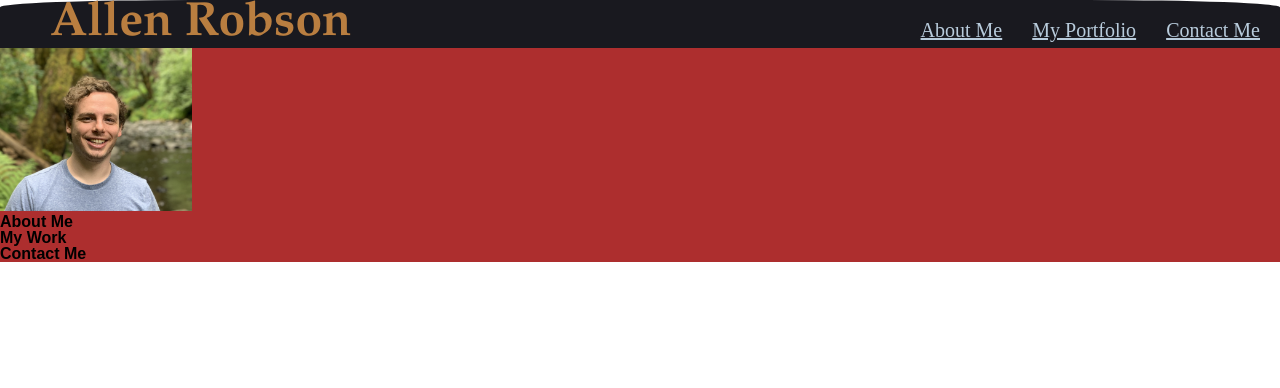
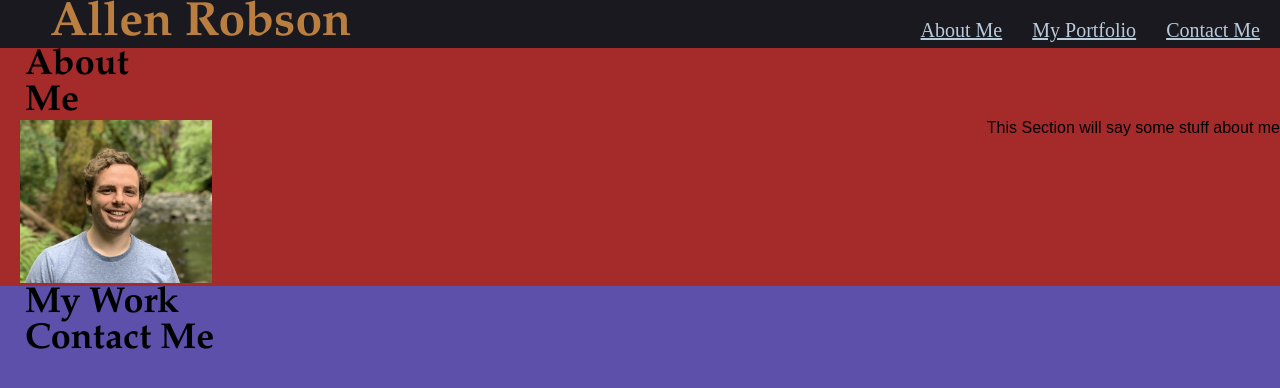
Before and after one commit to TheManamana/My-Portfolio, a plain HTML site: page index.html in a window 1280 px wide. Drawn offline with Linux system fonts and the light colour scheme.

Commit message:
Added some test styling

```diff
--- a/assets/css/reset.css
+++ b/assets/css/reset.css
@@ -3,6 +3,7 @@
     margin: 0;
     padding: 0;
     box-sizing: border-box;
+
   }
 
   /* Gives the body element a parent height to compare against */
--- a/assets/css/style.css
+++ b/assets/css/style.css
@@ -22,8 +22,10 @@
 
     background-color: rgb(25, 25, 31);
     color: rgb(185,126,64);
-    border-top-left-radius: 15%;
-    border-top-right-radius: 15%;
+    /* border-top-left-radius: 15%; */
+    /* border-top-right-radius: 15%; */
+
+
 }
 
 a{
@@ -46,12 +48,36 @@ a{
 .allenPic {
     max-width: 15%;
     height: auto;
+    margin-left: 20px;
 
 
 }
 /* End of Pic Styling */
 
 
-.main{
+
+/* Main Background color  */
+.body {
+    background-color: rgb(93, 80, 170);
+}
+
+/* Main Styling  */
+/* .main{
     background-color: rgb(173, 46, 46);
+    height: 100%;
+} */
+
+.About-Me {
+    background-color: brown;
 }
+
+.About-Me p{
+    float: right;
+}
+
+
+h2 {
+    font-size:  36px;
+    margin-left: 25px;
+    font-family: 'Garamond';
+}
--- a/index.html
+++ b/index.html
@@ -8,7 +8,7 @@
   <link rel="stylesheet" href="./assets/css/style.css" />
 </head>
 
-<body>
+<body class="body">
 
   <header class="header">
     <h1>Allen Robson</h1>
@@ -32,16 +32,18 @@
   </header>
 
 
-  <main class="main">
+  <main class = "main">
 
     <section id="About-Me" class="About-Me">
         <!-- Add an Image Here  -->
+        <h2>About<br>Me</h2>
+        <p>
+           This Section will say some stuff about me
+        </p>
         <img src="./assets/images/Personal-Pic.jpg" alt="Picture of Allen" class="allenPic" />
 
-        <h2>About Me</h2>
-        <p>
 
-        </p>
+
     </section>
 
     <section id="My-Work" class="My-Work">
```
